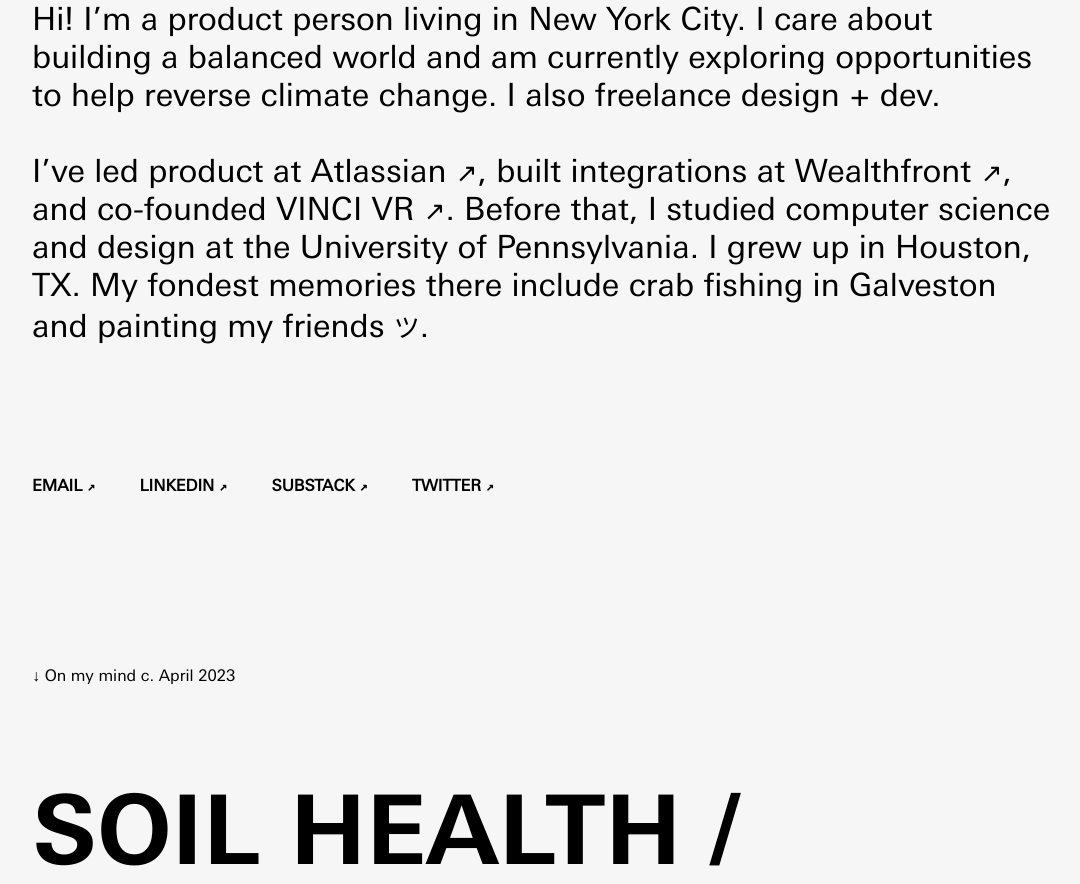
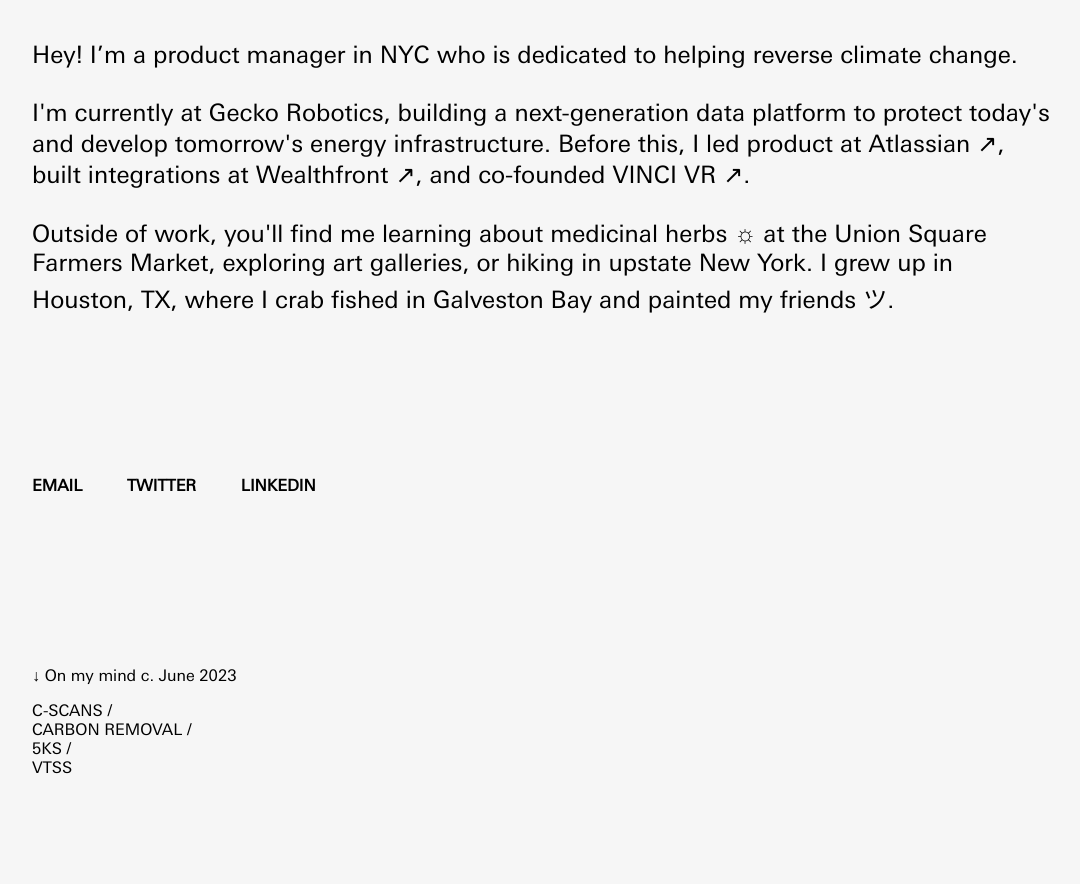
Before and after one commit to tiffanyyue/simplified, a plain HTML site: page index.html in a window 1280 px wide. Shown: the part 226-1110 px from the top of the page, without its empty margins (96-1176 px from the left). Drawn offline with Linux system fonts and the light colour scheme.

Commit message:
Updated for Gecko, June

```diff
--- a/index.html
+++ b/index.html
@@ -1,34 +1,32 @@
 <html>
   <head>
     <link rel="stylesheet" type="text/css" href="t.css">
-    <link rel="icon" type="image/x-icon" href="t-favicon.png">
     <title>Tiffany Yue</title>
   <body>
     <div class='container'>
       <img src = "logo.svg" alt="ty"/ id='logo-mark'>
       <p class='intro'>
-      Hi! I’m a product person living in New York City. I care about building a balanced world and am currently exploring opportunities to help reverse climate change. I also freelance design + dev. <br><br>
+      Hey! I’m a product manager in NYC who is dedicated to helping reverse climate change.<br><br>
 
-      I’ve led <a href='https://www.atlassian.com/company/careers/graduates/apm' target='_blank'>product at Atlassian <span class="icon">↗</span></a>, <a href='https://www.wealthfront.com/blog/introducing-coinbase/' target='_blank'>built integrations at Wealthfront <span class="icon">↗</span></a>, and <a href='https://www.vinci-vr.com/' target='_blank'>co-founded VINCI VR <span class="icon">↗</span></a>. Before that, I studied computer science and design at the University of Pennsylvania. I grew up in Houston, TX. My fondest memories there include crab fishing in Galveston and <a href='https://jmp.sh/yI7St2bC' target='_blank'>painting my friends <span class="icon">ツ</span></a>.<br><br>
+      I'm currently at <a href='https://www.geckorobotics.com/'>Gecko Robotics</a>, building a next-generation data platform to protect today's and develop tomorrow's energy infrastructure. Before this, I led <a href='https://www.atlassian.com/company/careers/graduates/apm' target='_blank'>product at Atlassian ↗</a>, <a href='https://www.wealthfront.com/blog/introducing-coinbase/' target='_blank'>built integrations at Wealthfront ↗</a>, and <a href='https://www.vinci-vr.com/' target='_blank'>co-founded VINCI VR ↗</a>. <br><br>
+
+      Outside of work, you'll find me learning about <a href='https://www.furnacecreekfarm.com/'>medicinal herbs ☼</a> at the Union Square Farmers Market, exploring art galleries, or hiking in upstate New York. I grew up in Houston, TX, where I crab fished in Galveston Bay and <a href='https://jmp.sh/yI7St2bC' target='_blank'>painted my friends ツ</a>.<br><br>
       </p>
       <p class='find-me'>
-          <a href='mailto:tiffanyzyue@gmail.com' target='_blank' class='contact-link'>EMAIL <span class="icon">↗</span></a>
-          <a href='https://www.linkedin.com/in/tiffanyyue-/' target='_blank' class='contact-link'>LINKEDIN <span class="icon">↗</span></a>
-          <a href='https://commonclimate.substack.com/' target='_blank' class='contact-link'>SUBSTACK <span class="icon">↗</span></a>
-          <a href='https://twitter.com/tiffanyyue_' target='_blank' class='contact-link'>TWITTER <span class="icon">↗</span></a>
+          <a href='mailto:tiffanyzyue@gmail.com' target='_blank' class='contact-link'>EMAIL</a>
+          <a href='https://twitter.com/tiffanyyue_' target='_blank' class='contact-link'>TWITTER</a>
+          <a href='https://www.linkedin.com/in/tiffanyyue-/' target='_blank' class='contact-link'>LINKEDIN</a>
       </p>
     </div>
     <div class='below-fold'>
       <p class='title'>
-          ↓ On my mind c. April 2023
+          ↓ On my mind c. June 2023
         </p>
       <p class='on-my-mind'>
-        SOIL HEALTH / <br>
-        CLARKSON’S FARM / <br>
-        MICHAEL HEIZER / <br>
-        THE OVERSTORY / <br>
+        C-SCANS / <br>
+        CARBON REMOVAL / <br>
         5KS / <br>
-        NATURE-BASED CARBON REMOVAL / <br>
+        VTSS <BR>
       </p>
     </div>
   </body>
--- a/t.css
+++ b/t.css
@@ -50,18 +50,17 @@ body {
 
 .intro {
   font-family:'univers-next-pro-regular';
-  font-size: 2em;
+  font-size: 24px;
 }
 
 .find-me {
   font-family:'univers-next-pro-regular';
-  font-size: 1em;
+  font-size: 16px;
 }
 
 a {
   color: black;
-  transition: 0.3s;
-  transition-timing-function: ease-out;
+  transition: 0.2s;
   text-decoration: none;
 }
 
@@ -71,10 +70,6 @@ a:hover {
   text-decoration-color: black
 }
 
-.icon {
-  font-family: monospace;
-}
-
 .title {
   font-family:'univers-next-pro-regular';
   font-size: 16px;
@@ -82,6 +77,7 @@ a:hover {
 }
 
 .on-my-mind {
-  font-family: 'univers-next-pro-bold';
-  font-size: 96px;
+  font-family: 'univers-next-pro-regular';
+  font-size: 16px;
+  padding-bottom: 10%;
 }
```
